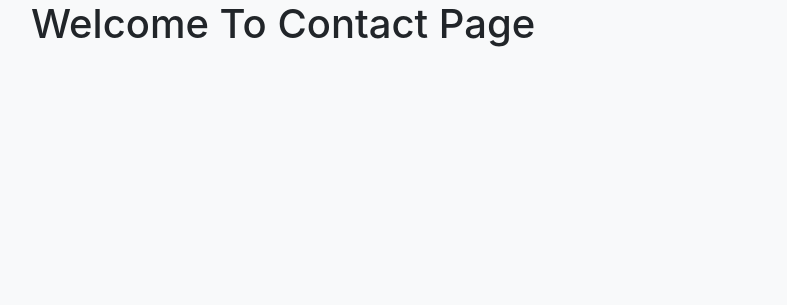
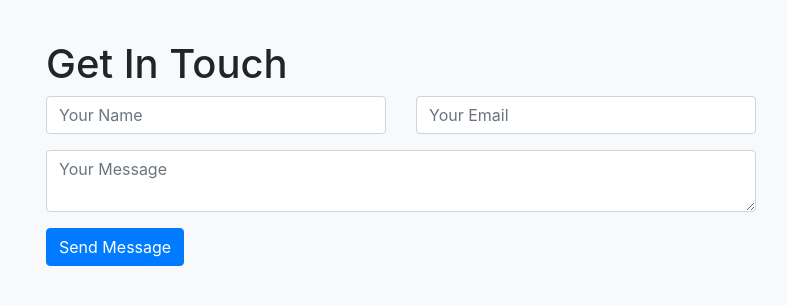
Before and after one commit to pareshrane1998/Taskmate_django, a Django app: page /contact in a window 1280 px wide. Shown: the part 65-370 px from the top of the page, without its empty margins (54-841 px from the left). Run offline with Django 3.2, Linux system fonts and the light colour scheme; some libraries are stand-ins or nearby versions.

Commit message:
added contact us page

```diff
--- a/taskmate/urls.py
+++ b/taskmate/urls.py
@@ -8,5 +8,5 @@ urlpatterns = [
     path('todolist/',include('todolist_app.urls')),
     path('account/',include('users_app.urls')),
     path('contact',todolist_view.contact,name='contact'),
-    path('about', todolist_view.about,name='about'),
+    path('about/', todolist_view.about,name='about'),
 ]
--- a/todolist_app/templates/contact.html
+++ b/todolist_app/templates/contact.html
@@ -5,8 +5,45 @@
 {% endblock title %}
 
 {% block content %}
-    <div class="container">
-        <h1>{{ contact_text }}</h1>
+<div class="container mt-3">
+    <!-- Feedback response -->
+    {% if message_name %}
+    <div class="alert alert-info alert-dismissible fade show" role="alert">
+        <strong>{{ message_name }}</strong> we received your email will contact you shortly...
+        <button type="button" class="close" data-dismiss="alert" aria-label="Close">
+          <span aria-hidden="true">&times;</span>
+        </button>
+      </div>
+    {% endif %}
+<div class="col-12 col-md-8">
+    <div class="contact-form">
+      <!-- Section Heading -->
+      <div class="section-heading pt-4">
+        <h1>Get In Touch</h1>
+        <div class="line"></div>
+      </div>
+      <!-- Form -->
+      <form action="{% url 'contact' %}" method="post">
+        {% csrf_token %}
+        <div class="row">
+          <div class="col-lg-6">
+            <input type="text" name="message-name" class="form-control mb-30" placeholder="Your Name">
+          </div>
+          <div class="col-lg-6">
+            <input type="email" name="message-email" class="form-control mb-30" placeholder="Your Email">
+          </div>
+          <div class="col-12 pt-3">
+            <textarea name="message" class="form-control mb-30" placeholder="Your Message"></textarea>
+          </div>
+          <div class="col-12 pt-3">
+            <button type="submit" class="btn btn-primary">Send Message</button>
+          </div>
+        </div>
+      </form>
 
     </div>
+  </div>
+</div>
+</div>
+</div>
 {% endblock content %}
--- a/todolist_app/views.py
+++ b/todolist_app/views.py
@@ -5,6 +5,7 @@ from todolist_app.form import TaskForm
 from django.contrib import messages
 from django.core.paginator import Paginator
 from django.contrib.auth.decorators import login_required
+from django.core.mail import send_mail
 
 # Create your views here.
 @login_required
@@ -71,8 +72,22 @@ def index(request):
 
 
 def contact(request):
-    context = {"contact_text":"Welcome To Contact Page"}
-    return render(request,'contact.html',context)
+    if request.method == 'POST':
+        message_name = request.POST['message-name']
+        message_email = request.POST['message-email']
+        message = request.POST['message']
+
+        # send mail
+        send_mail(
+            message_name, # subject
+            message, # message
+            message_email, # from email (sender)
+            ["pareshr32@gmail.com"], # to email (receiver)
+            fail_silently=False,
+        )
+        return render(request,'contact.html',{'message_name':message_name})
+    else:
+        return render(request,'contact.html',{})
 
 def about(request):
     context = {"about_text":"Welcome About Page"}
```
Also changed, not shown: taskmate/settings.py (+19 -0 lines), todolist_app/templates/about.html (+1 -11 lines).
